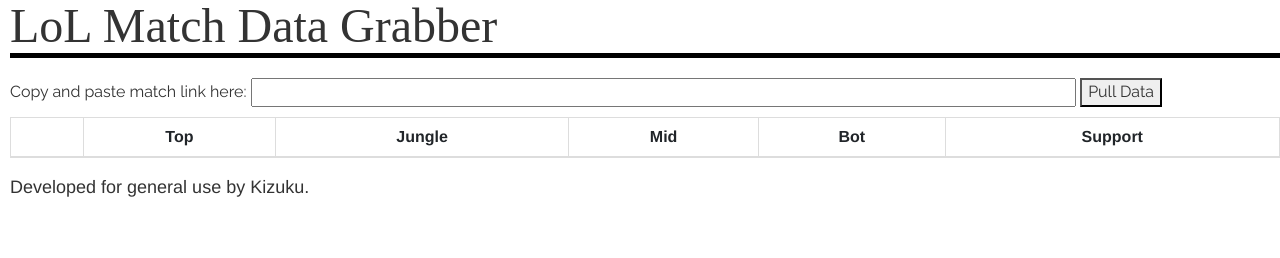
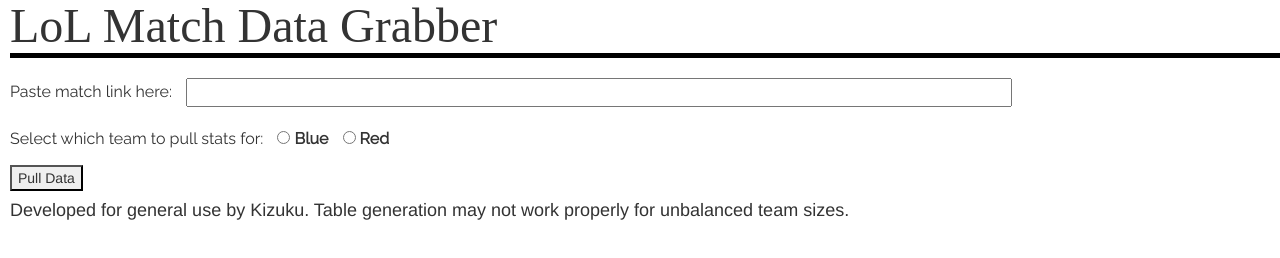
Before and after one commit to kizuku/LoLMatchDataGrabber, a website: page dist/index.html in a window 1280 px wide. Both pictures are taken after a click on the button "Pull Data". Drawn offline with nearby package versions, Linux system fonts and the light colour scheme; no server answers; a web font is replaced by a local one.

Commit message:
Successfully grabs champ IDs

```diff
--- /dev/null
+++ b/dist/external.js
@@ -0,0 +1,19 @@
+// External.js - holds external functions
+
+function champNameFromID(IdArray) {
+    var champNames = [];
+    var champ;
+
+    for (var i = 0; i < IdArray.length; i++) {
+        switch(IdArray[i]) {
+            case 157: champ = "Yasuo"; break;
+            case 18: champ = "Tristana"; break;
+            case 45: champ = "Veigar"; break;
+            case 350: champ = "Yuumi"; break;
+            case 110: champ = "Varus"; break;
+        }
+        champNames.push(champ);
+    }
+
+    return champNames;
+}
--- a/dist/index.html
+++ b/dist/index.html
@@ -20,17 +20,26 @@
 		<div id = "app">
 			<div id = "params">
 				<p>
-					Copy and paste match link here: <input id = "link" type = "text" />
+					Paste match link here: <input id = "link" type = "text" />
+				</p>
+				<p>
+					Select which team to pull stats for:
 
-					<button v-on:click = "pullData">Pull Data</button>
+
+					<input type = "radio" name = "team" value = "blue" id = "radio">
+					<label for = "blue">Blue</label>
+
+					<input type = "radio" name = "team" value = "red">
+					<label for = "red">Red</label>
 				</p>
+				<button v-on:click = "pullData">Pull Data</button>
 			</div>
 			<table class = "table table-bordered" v-show = "visible">
 				<thead>
 					<tr>
 						<th></th>
-						<th v-for = "role in roles">
-							{{ role }}
+						<th v-for = "champion in champions">
+							{{ champion }}
 						</th>
 					</tr>
 				</thead>
@@ -40,11 +49,15 @@
 		</div>
 
 		<div id = "footer">
-			<h4>Developed for general use by Kizuku.</h4>
+			<h4>
+				Developed for general use by Kizuku.
+				Table generation may not work properly for unbalanced team sizes.
+			</h4>
 		</div>
 
-		<script src="https://unpkg.com/vue"></script>
-		<script src="https://unpkg.com/axios/dist/axios.min.js"></script>
+		<script src = "https://unpkg.com/vue"></script>
+		<script src = "https://unpkg.com/axios/dist/axios.min.js"></script>
+		<script src = "external.js"></script>
 		<script src = "main.js"></script>
 
 	</body>
--- a/dist/main.js
+++ b/dist/main.js
@@ -3,31 +3,62 @@
 const vm = new Vue({
     el: '#app',
     data: {
-        roles: ['Top', 'Jungle', 'Mid', 'Bot', 'Support'],
+        champions: [],
+        champIDs: [],
         players: [],
         stats: [],
         visible: false,
         link: '',
-        matchid: ''
+        matchid: '',
+        team: ''
     },
     methods: {
         pullData: function (event) {
-            this.visible = true
-            this.link = document.getElementById("link").value;
-
+            this.champions = [];
+            this.champIDs = [];
             this.players = [];
             this.stats = [];
+            this.visible = false;
 
-            //console.log(this.link);
+            this.link = document.getElementById("link").value;
+            var teams = document.getElementsByName("team");
+
+            for (var i = 0; i < teams.length; i++) {
+                if (teams[i].checked)
+                    this.team = teams[i].value;
+            }
+
+            if (this.team == "")
+                alert("Error: Please select a team color");
+            else
+                this.visible = true
+
+            if (this.team == "blue")
+                this.team = 100;
+            else if (this.team == "red")
+                this.team = 200;
+
             var arr = this.link.split("/")
-            //console.log(arr[6]);
-
             this.matchid = arr[6];
-            //console.log(matchid); // successfully extract matchid from match history link
 
             axios.get('/api', { headers: { matchid: this.matchid }}).then(result => {
-                console.log(result.data);
+                var data = result.data;
+                //console.log(data);
 
+                // get data for relevant players
+                for (var i = 0; i < data.participantIdentities.length; i++) {
+                    if (data.participants[i].teamId == this.team)
+                        this.players.push(data.participants[i])
+                }
+
+                //console.log(this.players)
+
+                for (var i = 0; i < this.players.length; i++) {
+                    this.champIDs.push(this.players[i].championId);
+                }
+                console.log(this.champIDs);
+
+                // console.log(champNameFromID(this.champIDs)); // concept works
 
             })
         }
--- a/dist/stylesheet.css
+++ b/dist/stylesheet.css
@@ -21,8 +21,16 @@
     font-family: "Raleway";
 }
 
+#params #link {
+    width: 65%;
+}
+
+#params input#radio {
+    margin-left: 10px;
+}
+
 #params input {
-    width: 65%;
+    margin-left: 10px;
 }
 
 thead th{
--- a/server.js
+++ b/server.js
@@ -15,9 +15,7 @@
 axios.defaults.headers.common["X-Riot-Token"] = apiKey;
 
 app.get('/api', function(req, res) {
-    matchid = req.headers.matchid;
-
-    console.log(req.headers);
+    var matchid = req.headers.matchid;
 
     axios.get(apiUrl + matchid).then(result => {
         object = result;
```
